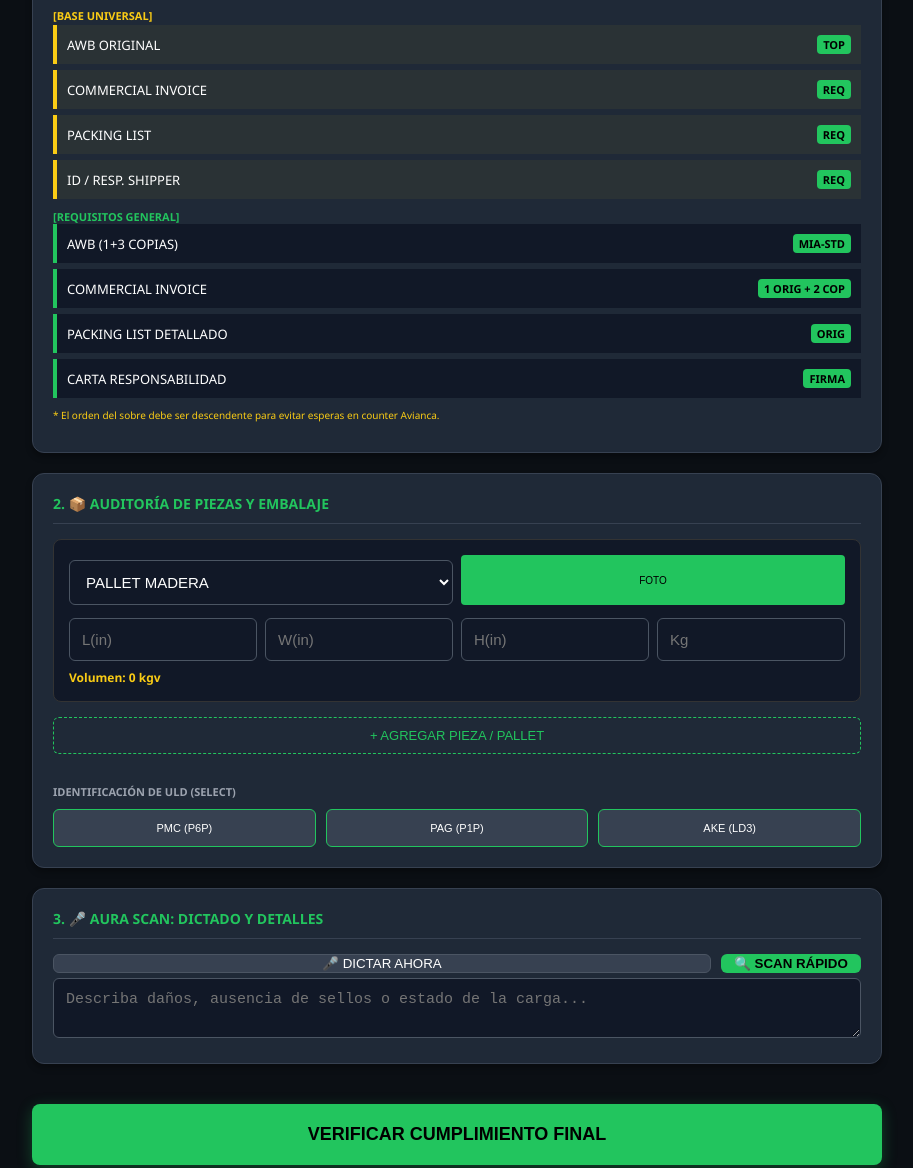
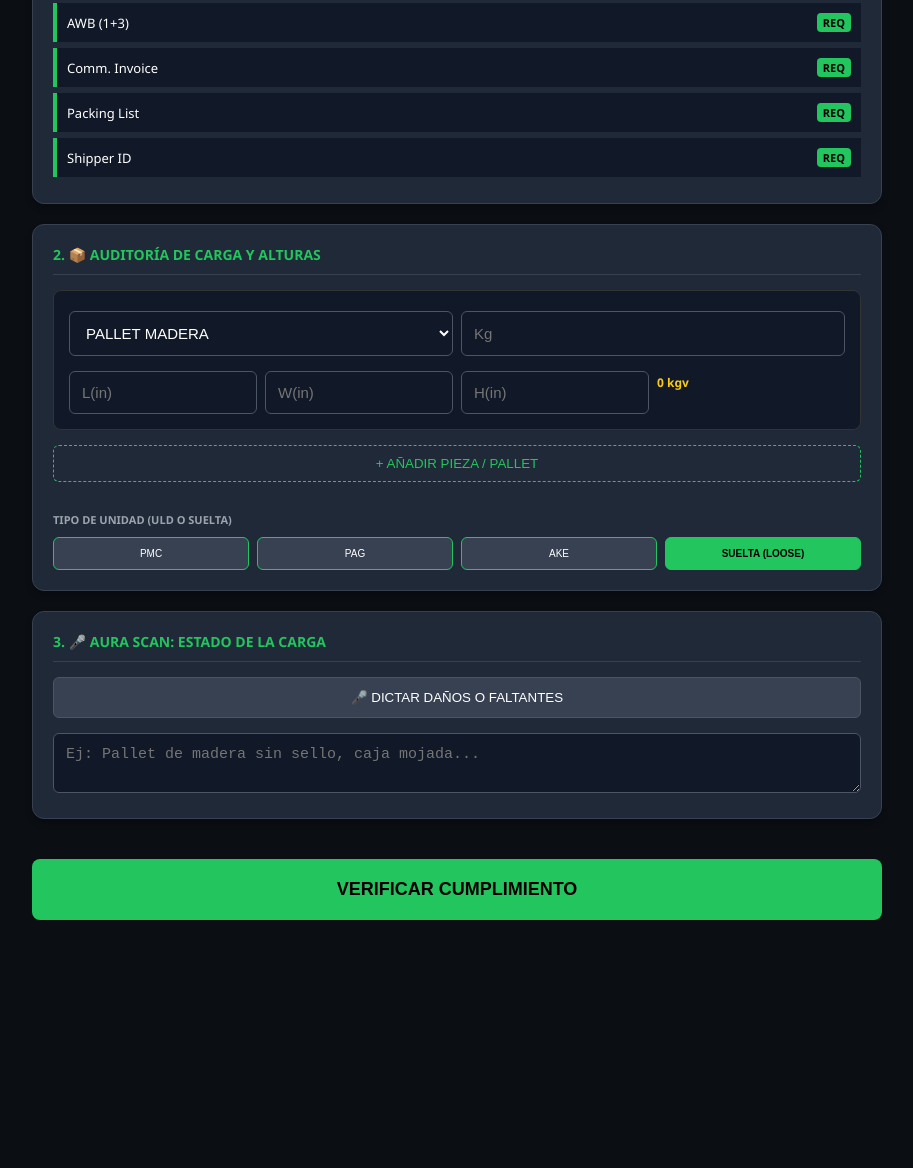
Before and after one commit to mayroga/SmartCargo-Server, a plain HTML site: page static/app.html in a window 1280 px wide. Shown: the part 364-1532 px from the top of the page, without its empty margins (183-1096 px from the left). After the commit the page ends 1349 px from the top, so only its background shows below. Drawn offline with Linux system fonts and the light colour scheme.

Commit message:
Update app.html

```diff
--- a/static/app.html
+++ b/static/app.html
@@ -12,42 +12,30 @@
         .card { background: var(--card); padding: 20px; margin-bottom: 20px; border-radius: 12px; border: 1px solid #374151; box-shadow: 0 4px 6px rgba(0,0,0,0.3); }
         h3 { margin-top: 0; color: var(--green); font-size: 14px; text-transform: uppercase; border-bottom: 1px solid #374151; padding-bottom: 10px; margin-bottom: 15px; }
 
-        /* Pouch & Steps */
         .step-box { background: #111827; padding: 10px; border-left: 4px solid var(--green); margin-bottom: 6px; font-size: 13px; display: flex; justify-content: space-between; align-items: center; }
         .qty-badge { background: var(--green); color: black; font-weight: bold; padding: 2px 6px; border-radius: 4px; font-size: 11px; }
-        .base-doc { border-color: var(--yellow); background: rgba(250, 204, 21, 0.05); }
 
-        /* Form Elements */
         label { display: block; margin-top: 15px; font-weight: bold; font-size: 11px; color: #9ca3af; text-transform: uppercase; }
         input, select, textarea { width: 100%; padding: 12px; margin-top: 5px; background: #111827; color: white; border: 1px solid #4b5563; border-radius: 6px; font-size: 15px; box-sizing: border-box; }
 
-        /* Piezas / Pallets */
-        .piece-row { background: #111827; padding: 15px; border-radius: 8px; margin-bottom: 15px; border: 1px solid #333; position: relative; }
-        .grid-pieces { display: grid; grid-template-columns: repeat(2, 1fr); gap: 8px; margin-bottom: 8px;}
+        .piece-row { background: #111827; padding: 15px; border-radius: 8px; margin-bottom: 15px; border: 1px solid #333; }
+        .grid-pieces { display: grid; grid-template-columns: 1fr 1fr; gap: 8px; margin-bottom: 10px; }
         .dims-grid { display: grid; grid-template-columns: repeat(4, 1fr); gap: 8px; }
         .vol-display { color: var(--yellow); font-size: 12px; font-weight: bold; margin-top: 8px; display: block; }
-        .img-preview { max-width: 100px; max-height: 100px; margin-top: 10px; border-radius: 5px; border: 1px solid var(--green); display: none; }
 
-        /* ULD Buttons */
-        .uld-grid { display: grid; grid-template-columns: repeat(3, 1fr); gap: 10px; margin-top: 10px; }
-        .btn-uld { background: #374151; color: white; border: 1px solid var(--green); padding: 12px; font-size: 11px; cursor: pointer; border-radius: 6px; transition: 0.2s; }
+        .uld-grid { display: grid; grid-template-columns: repeat(4, 1fr); gap: 8px; margin-top: 10px; }
+        .btn-uld { background: #374151; color: white; border: 1px solid var(--green); padding: 10px; font-size: 10px; cursor: pointer; border-radius: 6px; }
         .btn-uld.active { background: var(--green); color: black; font-weight: bold; }
 
-        /* Roles Buttons */
         .role-grid { display: grid; grid-template-columns: repeat(4, 1fr); gap: 8px; margin-top: 10px; }
         .btn-role { background: #1f2937; color: #9ca3af; border: 1px solid #4b5563; padding: 8px; font-size: 10px; cursor: pointer; border-radius: 4px; }
         .btn-role.active { border-color: var(--yellow); color: var(--yellow); font-weight: bold; }
 
-        /* Voice & Scan */
-        .voice-controls { display: flex; gap: 10px; margin-top: 10px; }
-        .btn-mic { background: #374151; flex-grow: 1; display: flex; align-items: center; justify-content: center; gap: 8px; color: white; border-radius: 6px; border: 1px solid #4b5563; cursor: pointer; }
+        .btn-mic { background: #374151; color: white; border: 1px solid #4b5563; padding: 12px; border-radius: 6px; cursor: pointer; width: 100%; margin-bottom: 10px; }
         .btn-mic.recording { background: var(--red); animation: pulse 1.5s infinite; }
-        .btn-scan { background: var(--green); color: black; font-weight: bold; width: 140px; border: none; border-radius: 6px; cursor: pointer; }
 
-        /* Alerts */
         .warning-live { color: var(--red); background: rgba(239, 68, 68, 0.1); padding: 12px; border-radius: 6px; border: 1px solid var(--red); margin-top: 10px; display: none; font-weight: bold; font-size: 12px; }
-
-        button.main-exec { background: var(--green); color: black; font-weight: 800; border: none; padding: 20px; width: 100%; cursor: pointer; border-radius: 8px; font-size: 18px; margin-top: 20px; text-transform: uppercase; box-shadow: 0 4px 15px rgba(34, 197, 94, 0.3); }
+        button.main-exec { background: var(--green); color: black; font-weight: 800; border: none; padding: 20px; width: 100%; cursor: pointer; border-radius: 8px; font-size: 18px; margin-top: 20px; text-transform: uppercase; }
 
         @keyframes pulse { 0% { opacity: 1; } 50% { opacity: 0.6; } 100% { opacity: 1; } }
         .hidden { display: none; }
@@ -58,9 +46,8 @@
 <header>🚀 AL CIELO: SMARTCARGO ADVISORY - MIA TERMINAL</header>
 
 <div class="container">
-
     <div class="card">
-        <h3>0. 👤 IDENTIFICACIÓN DEL USUARIO</h3>
+        <h3>0. 👤 ROL DEL ACTOR LOGÍSTICO</h3>
         <div class="role-grid">
             <button class="btn-role" onclick="selectRole(this, 'SHIPPER')">SHIPPER</button>
             <button class="btn-role" onclick="selectRole(this, 'FORWARDER')">FORWARDER</button>
@@ -71,127 +58,66 @@
     </div>
 
     <div class="card">
-        <h3>1. 📂 PROTOCOLO DE SOBRE (POUCH) - MIA</h3>
-        <label>TIPO DE CARGA / COMMODITY</label>
+        <h3>1. 📂 POUCH DOCUMENTAL (AVIANCA MIA)</h3>
+        <label>COMMODITY</label>
         <select id="cargo_type" onchange="updatePouch()">
             <option value="GENERAL">GENERAL CARGO</option>
-            <option value="DGR">DANGEROUS GOODS (DG)</option>
-            <option value="PER">PERISHABLE (PER)</option>
+            <option value="DGR">DANGEROUS GOODS</option>
+            <option value="PER">PERISHABLE</option>
             <option value="PHR">PHARMA</option>
-            <option value="HUM">HUMAN REMAINS (HUM)</option>
-            <option value="DRY">DRY ICE (SUBSIDIARIO)</option>
+            <option value="HUM">HUMAN REMAINS</option>
+            <option value="DRY">DRY ICE</option>
         </select>
-
         <div id="pouch_content" style="margin-top: 15px;"></div>
-        <p style="font-size: 10px; color: var(--yellow); margin-top: 10px;">* El orden del sobre debe ser descendente para evitar esperas en counter Avianca.</p>
     </div>
 
     <div class="card">
-        <h3>2. 📦 AUDITORÍA DE PIEZAS Y EMBALAJE</h3>
+        <h3>2. 📦 AUDITORÍA DE CARGA Y ALTURAS</h3>
         <div id="pieces_list"></div>
-        <button onclick="addPieceRow()" style="background: transparent; color: var(--green); border: 1px dashed var(--green); padding: 10px; font-size: 13px; cursor: pointer; width: 100%; border-radius: 6px; margin-bottom: 15px;">+ AGREGAR PIEZA / PALLET</button>
+        <button onclick="addPieceRow()" style="background: transparent; color: var(--green); border: 1px dashed var(--green); padding: 10px; width: 100%; cursor: pointer; border-radius: 6px; margin-bottom: 15px;">+ AÑADIR PIEZA / PALLET</button>
 
-        <label>IDENTIFICACIÓN DE ULD (SELECT)</label>
+        <label>TIPO DE UNIDAD (ULD O SUELTA)</label>
         <div class="uld-grid">
-            <button class="btn-uld" onclick="selectULD(this, 'PMC')">PMC (P6P)</button>
-            <button class="btn-uld" onclick="selectULD(this, 'PAG')">PAG (P1P)</button>
-            <button class="btn-uld" onclick="selectULD(this, 'AKE')">AKE (LD3)</button>
+            <button class="btn-uld" onclick="selectULD(this, 'PMC')">PMC</button>
+            <button class="btn-uld" onclick="selectULD(this, 'PAG')">PAG</button>
+            <button class="btn-uld" onclick="selectULD(this, 'AKE')">AKE</button>
+            <button class="btn-uld active" onclick="selectULD(this, 'NONE')">SUELTA (LOOSE)</button>
         </div>
-        <input type="hidden" id="uld_type" value="">
-        <div id="uld_warning" class="warning-live"></div>
+        <input type="hidden" id="uld_type" value="NONE">
     </div>
 
     <div class="card">
-        <h3>3. 🎤 AURA SCAN: DICTADO Y DETALLES</h3>
-        <div class="voice-controls">
-            <button id="btn_mic" class="btn-mic" onclick="startVoice()">🎤 DICTAR AHORA</button>
-            <button class="btn-scan" onclick="runMiniScan()">🔍 SCAN RÁPIDO</button>
-        </div>
-        <textarea id="input_texto" rows="2" placeholder="Describa daños, ausencia de sellos o estado de la carga..."></textarea>
+        <h3>3. 🎤 AURA SCAN: ESTADO DE LA CARGA</h3>
+        <button id="btn_mic" class="btn-mic" onclick="startVoice()">🎤 DICTAR DAÑOS O FALTANTES</button>
+        <textarea id="input_texto" rows="2" placeholder="Ej: Pallet de madera sin sello, caja mojada..."></textarea>
         <div id="critical_warning" class="warning-live"></div>
     </div>
 
-    <button class="main-exec" onclick="executePreCheck()">VERIFICAR CUMPLIMIENTO FINAL</button>
+    <button class="main-exec" onclick="executePreCheck()">VERIFICAR CUMPLIMIENTO</button>
 
     <div id="result_area" class="hidden" style="margin-top: 25px;">
         <div id="decision_box" style="padding: 20px; font-size: 22px; font-weight: 900; text-align: center; border-radius: 12px; margin-bottom: 20px;"></div>
         <div class="card" style="background: #000; border: 2px solid var(--green);">
-            <h3 style="color: var(--green);">RESOLUCIÓN Y ÓRDENES</h3>
-            <div id="instructions_list" style="font-size: 14px; line-height: 1.6;"></div>
-            <div id="weight_summary" style="margin-top: 15px; border-top: 1px solid #333; padding-top: 10px; color: var(--yellow); font-weight: bold;"></div>
+            <h3 style="color: var(--green);">RESOLUCIÓN TÉCNICA</h3>
+            <div id="instructions_list"></div>
+            <div id="weight_summary" style="margin-top: 15px; color: var(--yellow); font-weight: bold;"></div>
         </div>
     </div>
 </div>
 
 <script>
-    // 1. GESTIÓN DE ROLES
     function selectRole(btn, role) {
         document.querySelectorAll('.btn-role').forEach(b => b.classList.remove('active'));
         btn.classList.add('active');
         document.getElementById("user_role").value = role;
     }
 
-    // 2. LÓGICA DE POUCH (MIA REQUISITOS)
-    const pouchData = {
-        "BASE": [
-            {n: "AWB ORIGINAL", q: "TOP"},
-            {n: "COMMERCIAL INVOICE", q: "REQ"},
-            {n: "PACKING LIST", q: "REQ"},
-            {n: "ID / RESP. SHIPPER", q: "REQ"}
-        ],
-        "GENERAL": [
-            {n: "AWB (1+3 COPIAS)", q: "MIA-STD"},
-            {n: "COMMERCIAL INVOICE", q: "1 ORIG + 2 COP"},
-            {n: "PACKING LIST DETALLADO", q: "ORIG"},
-            {n: "CARTA RESPONSABILIDAD", q: "FIRMA"}
-        ],
-        "DGR": [
-            {n: "AWB ORIGINAL (1+4 COPIAS)", q: "DGR-STD"},
-            {n: "SHIPPER DECLARATION", q: "3 ORIG B. ROJO"},
-            {n: "MSDS (HOJA SEGURIDAD)", q: "REQ"},
-            {n: "DG CHECKLIST", q: "AV-OK"}
-        ],
-        "PER": [
-            {n: "AWB (1+3 COPIAS)", q: "PER-STD"},
-            {n: "CERT. FITOSANITARIO / USDA", q: "ORIG"},
-            {n: "TEMPERATURE LOG", q: "SI APLICA"},
-            {n: "INVOICE + PACKING", q: "2 COP"}
-        ],
-        "PHR": [
-            {n: "AWB (1+3 COPIAS)", q: "PHR-STD"},
-            {n: "CERT. CALIDAD / LOTE", q: "REQ"},
-            {n: "TEMPERATURE DECLARATION", q: "ORIG"}
-        ],
-        "HUM": [
-            {n: "AWB (1+3 COPIAS)", q: "HUM-STD"},
-            {n: "CERT. DEFUNCIÓN / EMBALMING", q: "ORIG"},
-            {n: "FUNERAL HOME LETTER", q: "ORIG"}
-        ],
-        "DRY": [
-            {n: "AWB CON NOTA DRY ICE", q: "REQ"},
-            {n: "DECLARACIÓN IATA CO2", q: "ORIG"},
-            {n: "MARCAJE VISIBLE KG", q: "BULTOS"}
-        ]
-    };
-
-    function updatePouch() {
-        const type = document.getElementById("cargo_type").value;
-        const container = document.getElementById("pouch_content");
-
-        let html = `<b style="font-size:11px; color:var(--yellow);">[BASE UNIVERSAL]</b>`;
-        html += pouchData["BASE"].map(item => `
-            <div class="step-box base-doc"><span>${item.n}</span><span class="qty-badge">${item.q}</span></div>
-        `).join("");
-
-        html += `<b style="font-size:11px; color:var(--green); margin-top:10px; display:block;">[REQUISITOS ${type}]</b>`;
-        html += pouchData[type].map(item => `
-            <div class="step-box"><span>${item.n}</span><span class="qty-badge">${item.q}</span></div>
-        `).join("");
-
-        container.innerHTML = html;
+    function selectULD(btn, type) {
+        document.querySelectorAll('.btn-uld').forEach(b => b.classList.remove('active'));
+        btn.classList.add('active');
+        document.getElementById("uld_type").value = type;
     }
 
-    // 3. GESTIÓN DE PIEZAS
     function addPieceRow() {
         const container = document.getElementById("pieces_list");
         const div = document.createElement("div");
@@ -203,60 +129,32 @@
                     <option value="pallet_pl">PALLET PLASTICO</option>
                     <option value="boxes">BOXES</option>
                     <option value="drums">DRUMS</option>
-                    <option value="crates">CRATES</option>
-                    <option value="skips">SKIPS/METAL</option>
                     <option value="engine">ENGINE STAND</option>
                 </select>
-                <div style="display:flex; gap:5px;">
-                    <input type="file" accept="image/*" onchange="previewImg(this)" style="display:none;">
-                    <button onclick="this.previousElementSibling.click()" style="background:var(--green); border:none; border-radius:4px; font-size:10px; cursor:pointer; flex-grow:1;">FOTO</button>
-                </div>
+                <input type="number" placeholder="Kg" class="p-p">
             </div>
             <div class="dims-grid">
-                <input type="number" placeholder="L(in)" class="p-l" oninput="updatePieceCalc(this)">
-                <input type="number" placeholder="W(in)" class="p-w" oninput="updatePieceCalc(this)">
-                <input type="number" placeholder="H(in)" class="p-h" oninput="updatePieceCalc(this)">
-                <input type="number" placeholder="Kg" class="p-p">
+                <input type="number" placeholder="L(in)" class="p-l" oninput="updatePiece(this)">
+                <input type="number" placeholder="W(in)" class="p-w" oninput="updatePiece(this)">
+                <input type="number" placeholder="H(in)" class="p-h" oninput="updatePiece(this)">
+                <span class="vol-display"><span class="v-val">0</span> kgv</span>
             </div>
-            <span class="vol-display">Volumen: <span class="v-val">0</span> kgv</span>
-            <img class="img-preview" src="">
         `;
         container.appendChild(div);
     }
 
-    function updatePieceCalc(el) {
+    function updatePiece(el) {
         const row = el.closest(".piece-row");
         const l = row.querySelector(".p-l").value || 0;
         const w = row.querySelector(".p-w").value || 0;
         const h = row.querySelector(".p-h").value || 0;
-        const vol = Math.round((l * w * h) / 166);
-        row.querySelector(".v-val").innerText = vol;
-        row.querySelector(".p-h").style.border = h > 63 ? "2px solid var(--red)" : "1px solid #4b5563";
-    }
-
-    function previewImg(input) {
-        const img = input.closest(".piece-row").querySelector(".img-preview");
-        if (input.files && input.files[0]) {
-            const reader = new FileReader();
-            reader.onload = e => { img.src = e.target.result; img.style.display = "block"; };
-            reader.readAsDataURL(input.files[0]);
-        }
-    }
-
-    // 4. ULD Y VOZ
-    function selectULD(btn, type) {
-        document.querySelectorAll('.btn-uld').forEach(b => b.classList.remove('active'));
-        btn.classList.add('active');
-        document.getElementById("uld_type").value = type;
-        const warn = document.getElementById("uld_warning");
-        warn.innerText = (type === 'AKE') ? "⚠️ AKE: Solo bodegas (PAX). Altura MAX 63in." : "";
-        warn.style.display = (type === 'AKE') ? "block" : "none";
+        row.querySelector(".v-val").innerText = Math.round((l * w * h) / 166);
     }
 
     function startVoice() {
         const btn = document.getElementById("btn_mic");
         const Speech = window.SpeechRecognition || window.webkitSpeechRecognition;
-        if (!Speech) return alert("Navegador no soporta voz");
+        if (!Speech) return alert("Voz no soportada");
         const rec = new Speech();
         rec.lang = 'es-ES';
         rec.onstart = () => btn.classList.add("recording");
@@ -272,25 +170,11 @@
         const t = document.getElementById("input_texto").value.toUpperCase();
         const warn = document.getElementById("critical_warning");
         let msg = "";
-        if((t.includes("MADERA") || t.includes("PALLET")) && !t.includes("SELLO")) {
-            msg = "❌ ORDEN: ¡PARE EL CAMIÓN! Madera sin sello ISPM15 detectada.";
-        } else if(t.includes("ROTO") || t.includes("MOJADO")) {
-            msg = "❌ RIESGO TSA: Empaque dañado. No será aceptado en counter.";
-        }
-        warn.innerText = msg;
-        warn.style.display = msg ? "block" : "none";
+        if((t.includes("MADERA") || t.includes("PALLET")) && !t.includes("SELLO")) msg = "❌ ALERTA: Madera sin sello ISPM15 detectada.";
+        warn.innerText = msg; warn.style.display = msg ? "block" : "none";
     }
 
-    // 5. EJECUCIÓN FINAL
     async function executePreCheck() {
-        const uld = document.getElementById("uld_type").value;
-        const piecesCount = document.querySelectorAll(".piece-row").length;
-
-        if(!uld || piecesCount === 0) {
-            alert("ERROR: Debe seleccionar ULD e ingresar piezas.");
-            return;
-        }
-
         const pieces = [];
         document.querySelectorAll(".piece-row").forEach(r => {
             pieces.push({
@@ -302,45 +186,52 @@
             });
         });
 
-        const payload = {
-            user_role: document.getElementById("user_role").value,
-            cargo_type: document.getElementById("cargo_type").value,
-            uld_type: uld,
-            pieces: pieces,
-            raw_text: document.getElementById("input_texto").value
-        };
+        if (pieces.length === 0) return alert("Ingrese al menos una pieza.");
 
         const res = await fetch("/precheck", {
             method: "POST",
             headers: {"Content-Type": "application/json"},
-            body: JSON.stringify(payload)
+            body: JSON.stringify({
+                user_role: document.getElementById("user_role").value,
+                cargo_type: document.getElementById("cargo_type").value,
+                uld_type: document.getElementById("uld_type").value,
+                pieces: pieces,
+                raw_text: document.getElementById("input_texto").value
+            })
         });
 
         const data = await res.json();
-        const results = document.getElementById("result_area");
-        results.classList.remove("hidden");
-
+        document.getElementById("result_area").classList.remove("hidden");
         const dBox = document.getElementById("decision_box");
-        dBox.innerText = data.status === "READY" ? "ACEPTADO PARA VUELO" : "RECHAZADO / HOLD";
+        dBox.innerText = data.status === "READY" ? "APTO PARA COUNTER" : "HOLD / RECHAZO TÉCNICO";
         dBox.style.background = data.status === "READY" ? "var(--green)" : "var(--red)";
         dBox.style.color = data.status === "READY" ? "black" : "white";
 
         document.getElementById("instructions_list").innerHTML = data.instructions.map(ins =>
-            `<div style="padding:10px; border-bottom:1px solid #333;">👉 ${ins}</div>`
+            `<div style="padding:8px; border-bottom:1px solid #333;">💡 ${ins}</div>`
         ).join("");
 
-        document.getElementById("weight_summary").innerHTML = `
-            CHARGEABLE WEIGHT: ${data.chargeable_weight} KG<br>
-            POSICIÓN ULD: ${data.uld_position}
-        `;
-
+        document.getElementById("weight_summary").innerText = `PESO TASABLE: ${data.chargeable_weight} KG`;
         window.scrollTo(0, document.body.scrollHeight);
     }
 
-    // Inicializar
-    updatePouch();
-    addPieceRow();
+    const pouchData = {
+        "GENERAL": ["AWB (1+3)", "Comm. Invoice", "Packing List", "Shipper ID"],
+        "DGR": ["AWB (1+4)", "3 Shipper's Dec (Red)", "MSDS", "DG Checklist"],
+        "PER": ["AWB", "USDA / Fitonasanitario", "Temp Log"],
+        "PHR": ["AWB", "Quality Cert", "Temp Declaration"],
+        "HUM": ["AWB", "Death Cert", "Embalming Cert", "Funeral Home Auth"],
+        "DRY": ["AWB (Notation)", "IATA CO2 Dec", "KG Labeling"]
+    };
+
+    function updatePouch() {
+        const type = document.getElementById("cargo_type").value;
+        document.getElementById("pouch_content").innerHTML = pouchData[type].map(d => `
+            <div class="step-box"><span>${d}</span><span class="qty-badge">REQ</span></div>
+        `).join("");
+    }
+
+    updatePouch(); addPieceRow();
 </script>
-
 </body>
 </html>
```
